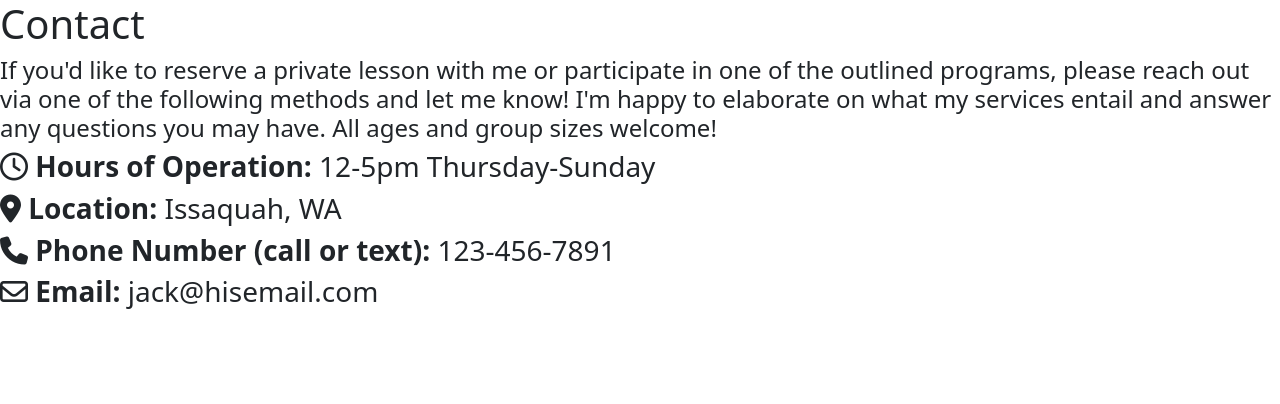
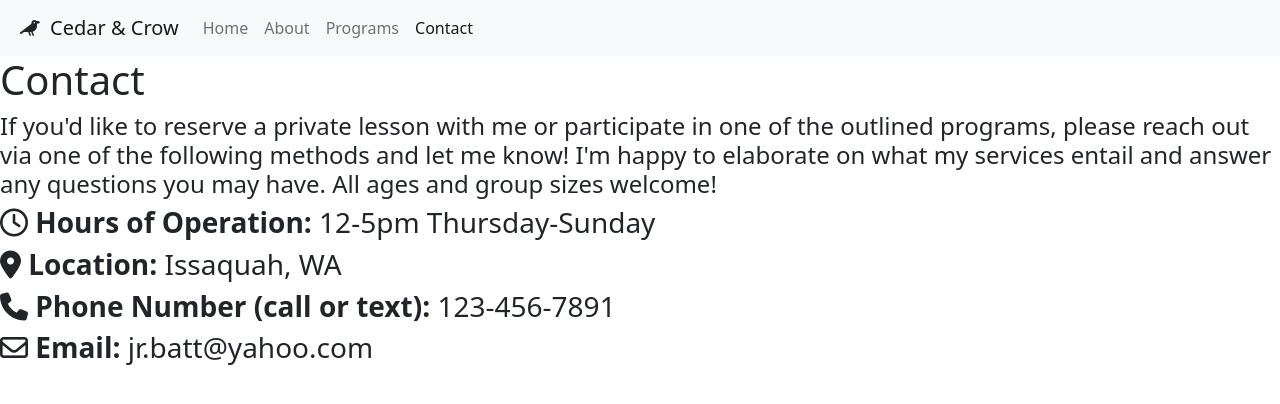
Before and after one commit to jlstern3/jacks_website, a Django app: page /contact in a window 1280 px wide. Shown: the top 404 px of the page. Run offline with Django 3.2, Linux system fonts and the light colour scheme; some libraries are stand-ins or nearby versions.

Commit message:
Active tab tracker in navbar on every pg

```diff
--- a/jacks_website_proj/company_app/templates/about.html
+++ b/jacks_website_proj/company_app/templates/about.html
@@ -28,8 +28,8 @@
             </button>
             <div class="collapse navbar-collapse" id="navbarNavAltMarkup">
                 <div class="navbar-nav">
-                    <a class="nav-item nav-link active" href="/home">Home</a>
-                    <a class="nav-item nav-link" href="/about">About</a>
+                    <a class="nav-item nav-link" href="/home">Home</a>
+                    <a class="nav-item nav-link active" href="/about">About</a>
                     <a class="nav-item nav-link" href="/programs">Programs</a>
                     <a class="nav-item nav-link" href="/contact">Contact</a>
                 </div>
--- a/jacks_website_proj/company_app/templates/contact.html
+++ b/jacks_website_proj/company_app/templates/contact.html
@@ -17,6 +17,24 @@
 </head>
 
 <body>
+        <!-- Navbar -->
+        <div>
+            <nav class="navbar navbar-expand-lg navbar-light bg-light sticky-top">
+                <i class="fas fa-crow"></i><a class="navbar-brand" href="/home">Cedar & Crow</a>
+                <button class="navbar-toggler" type="button" data-toggle="collapse" data-target="#navbarNavAltMarkup"
+                    aria-controls="navbarNavAltMarkup" aria-expanded="false" aria-label="Toggle navigation">
+                    <span class="navbar-toggler-icon"></span>
+                </button>
+                <div class="collapse navbar-collapse" id="navbarNavAltMarkup">
+                    <div class="navbar-nav">
+                        <a class="nav-item nav-link" href="/home">Home</a>
+                        <a class="nav-item nav-link" href="/about">About</a>
+                        <a class="nav-item nav-link" href="/programs">Programs</a>
+                        <a class="nav-item nav-link active" href="/contact">Contact</a>
+                    </div>
+                </div>
+            </nav>
+        </div>
     <h1>Contact</h1>
     <h4>If you'd like to reserve a private lesson with me or participate in one of the outlined programs,
         please reach out via one of the following methods and let me know! I'm happy to elaborate on what my
@@ -24,7 +42,7 @@
     <h3><i class="far fa-clock"></i><strong> Hours of Operation: </strong>12-5pm Thursday-Sunday</h3>
     <h3><i class="fas fa-map-marker-alt"></i><strong> Location: </strong>Issaquah, WA</h3>
     <h3><i class="fas fa-phone"></i><strong> Phone Number (call or text): </strong>123-456-7891</h3>
-    <h3><i class="far fa-envelope"></i><strong> Email: </strong>jack@hisemail.com</h3>
+    <h3><i class="far fa-envelope"></i><strong> Email: </strong>jr.batt@yahoo.com</h3>
 
 
 </body>
--- a/jacks_website_proj/company_app/templates/programs.html
+++ b/jacks_website_proj/company_app/templates/programs.html
@@ -27,9 +27,9 @@
             </button>
             <div class="collapse navbar-collapse" id="navbarNavAltMarkup">
                 <div class="navbar-nav">
-                    <a class="nav-item nav-link active" href="/home">Home</a>
+                    <a class="nav-item nav-link" href="/home">Home</a>
                     <a class="nav-item nav-link" href="/about">About</a>
-                    <a class="nav-item nav-link" href="/programs">Programs</a>
+                    <a class="nav-item nav-link active" href="/programs">Programs</a>
                     <a class="nav-item nav-link" href="/contact">Contact</a>
                 </div>
             </div>
```
